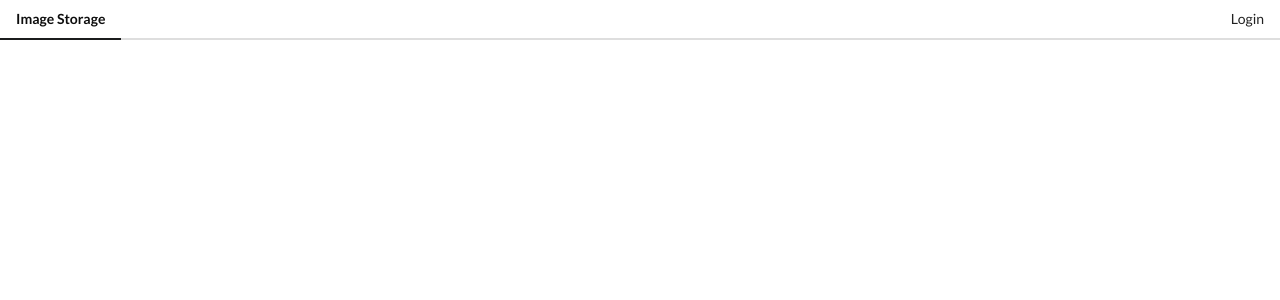
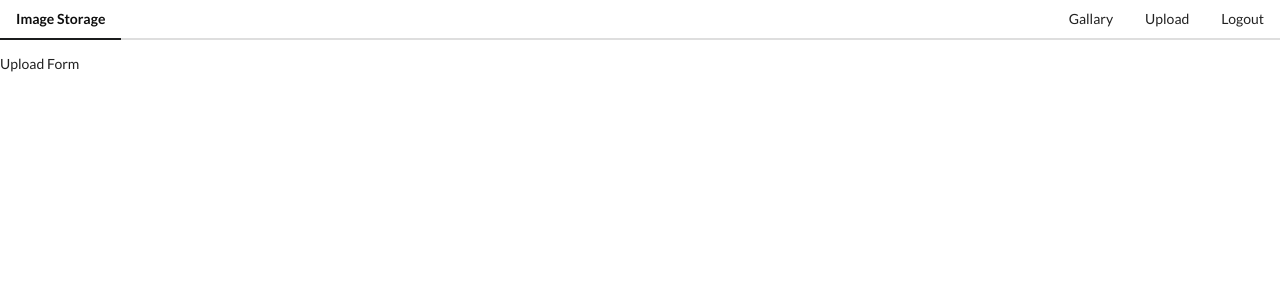
Before and after one commit to ny6/vue-imageuploader, a Vue app: page /upload in a window 1280 px wide. Shown: the top 300 px of the page. Built offline with nearby package versions, Linux system fonts and the light colour scheme; no server answers; sample sign-in values are in the browser's storage.

Commit message:
one where auth module completed

```diff
--- a/src/components/Header.vue
+++ b/src/components/Header.vue
@@ -1,11 +1,22 @@
 <template>
   <div class="ui secondary pointing menu">
-    <a
+    <router-link
       class="item active"
-      href="/"
-    >Image Storage</a>
+      to="/"
+    >Image Storage</router-link>
     <div class="right menu">
-      <div v-if="isLoggedIn">
+      <div
+        v-if="isLoggedIn"
+        class="horizontal"
+      >
+        <router-link
+          to="/"
+          class="ui item"
+        >Gallary</router-link>
+        <router-link
+          to="/upload"
+          class="ui item"
+        >Upload</router-link>
         <a
           href="#"
           class="ui item"
@@ -32,3 +43,10 @@ export default {
   methods: mapActions(['login', 'logout']),
 };
 </script>
+
+<style scoped>
+  .horizontal {
+    display: flex;
+    flex-direction: row;
+  }
+</style>
--- /dev/null
+++ b/src/components/ImageList.vue
@@ -0,0 +1,9 @@
+<template>
+  <div>Image List</div>
+</template>
+
+<script>
+export default {
+  name: 'ImageList',
+};
+</script>
--- /dev/null
+++ b/src/components/UploadForm.vue
@@ -0,0 +1,9 @@
+<template>
+  <div>Upload Form</div>
+</template>
+
+<script>
+export default {
+  name: 'UploadForm',
+};
+</script>
--- a/src/main.js
+++ b/src/main.js
@@ -3,12 +3,16 @@ import VueRouter from 'vue-router';
 import App from './App.vue';
 import store from './store';
 import AuthHandler from './components/AuthHandler.vue';
+import ImageList from './components/ImageList.vue';
+import UploadForm from './components/UploadForm.vue';
 
 Vue.use(VueRouter);
 
-const router = new VueRouter({
+export const router = new VueRouter({ // eslint-disable-line
   mode: 'history',
   routes: [
+    { path: '/', component: ImageList },
+    { path: '/upload', component: UploadForm },
     { path: '/oauth2/callback', component: AuthHandler },
   ],
 });
--- a/src/store/modules/auth.js
+++ b/src/store/modules/auth.js
@@ -1,7 +1,10 @@
 import qs from 'qs';
 import api from '../../api/imgur';
+import { router } from '../../main';
 
-const state = { token: null };
+const state = {
+  token: window.localStorage.getItem('imgur_token'),
+};
 
 const getters = { isLoggedIn: ({ token }) => !!token };
 
@@ -9,10 +12,13 @@ const actions = {
   finalizeLogin({ commit }, hash) {
     const query = qs.parse(hash.replace('#', ''));
     commit('setToken', query.access_token);
+    window.localStorage.setItem('imgur_token', query.access_token);
+    router.push('/');
   },
   login() { api.login(); },
   logout({ commit }) {
     commit('setToken', null);
+    window.localStorage.removeItem('imgur_token');
   },
 };
 
```
